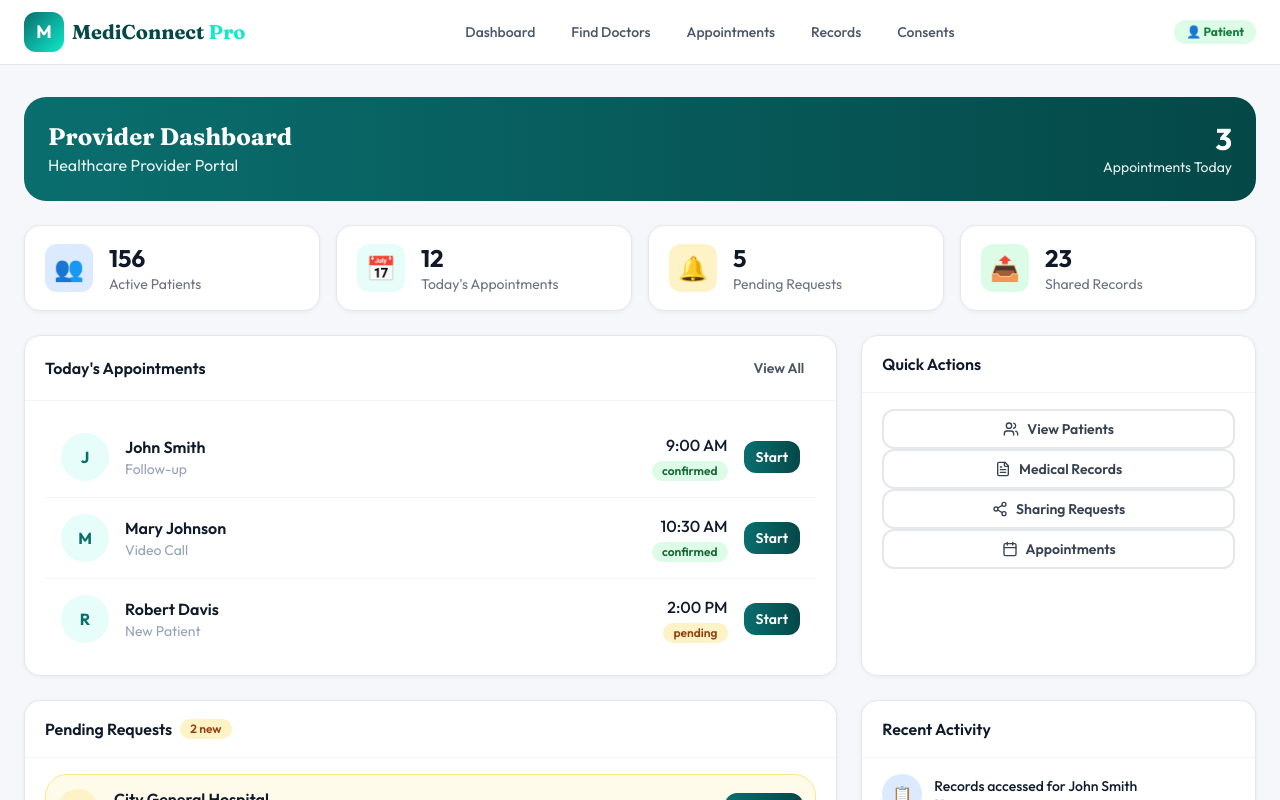
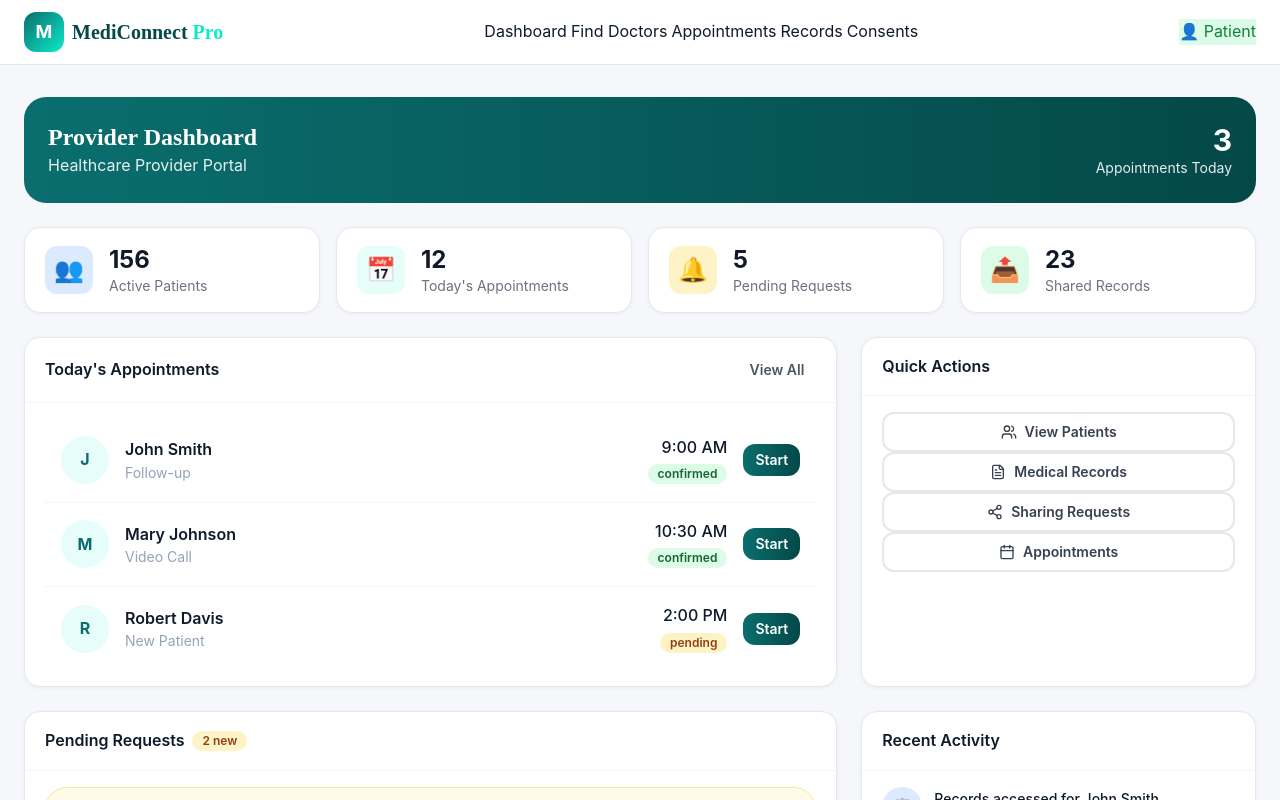
Before and after one commit to dwightm94/mediconnect-pro, a Next.js app: page /provider in a window 1280 px wide. Shown: the top 800 px of the page. Built offline with nearby package versions, Linux system fonts and the light colour scheme.

Commit message:
Refactor globals.css for theming and organization
Removed old font import and added root CSS variables for theming. Updated base styles and utility classes for better organization and maintainability.

```diff
--- a/src/app/globals.css
+++ b/src/app/globals.css
@@ -1,176 +1,260 @@
-@import url('https://fonts.googleapis.com/css2?family=Outfit:wght@300;400;500;600;700;800&family=Fraunces:wght@700;800;900&display=swap');
-
 @tailwind base;
 @tailwind components;
 @tailwind utilities;
 
-@layer base {
-  * {
-    @apply box-border;
+/* ============================================================
+   ROOT VARIABLES
+   ============================================================ */
+:root {
+  --primary: #0A6E6E;
+  --primary-deep: #054848;
+  --primary-glow: #0EEACA;
+  --primary-light: rgba(14, 234, 202, 0.10);
+
+  --bg-light: #F5F7FA;
+  --bg-card: #FFFFFF;
+
+  --text-dark: #0F1A2A;
+  --text-gray: #4A5568;
+  --text-light: #94A3B8;
+
+  --border: #E2E8F0;
+
+  --success: #059669;
+  --warning: #D97706;
+  --danger: #DC2626;
+  --info: #0891B2;
+}
+
+/* ============================================================
+   BASE STYLES
+   ============================================================ */
+* {
+  margin: 0;
+  padding: 0;
+  box-sizing: border-box;
+}
+
+html {
+  scroll-behavior: smooth;
+}
+
+body {
+  font-family: 'Outfit', -apple-system, BlinkMacSystemFont, 'Segoe UI', Roboto, Oxygen, Ubuntu, sans-serif;
+  background: var(--bg-light);
+  color: var(--text-dark);
+  line-height: 1.6;
+  -webkit-font-smoothing: antialiased;
+  -moz-osx-font-smoothing: grayscale;
+}
+
+/* ============================================================
+   ANIMATIONS
+   ============================================================ */
+@keyframes fadeIn {
+  from {
+    opacity: 0;
+    transform: translateY(10px);
   }
-
-  body {
-    @apply bg-surface-0 text-text-1 antialiased;
-    font-family: 'Outfit', sans-serif;
+  to {
+    opacity: 1;
+    transform: translateY(0);
   }
 }
 
-@layer components {
-  /* Buttons */
-  .btn {
-    @apply inline-flex items-center justify-center gap-2 px-5 py-3 rounded-[10px] font-semibold text-sm transition-all duration-200 cursor-pointer;
+@keyframes fadeUp {
+  from {
+    opacity: 0;
+    transform: translateY(20px);
   }
-
-  .btn-primary {
-    @apply bg-primary text-white hover:bg-primary-deep shadow-sm hover:shadow hover:-translate-y-0.5;
-  }
-
-  .btn-secondary {
-    @apply bg-white text-text-1 border border-gray-200 hover:border-primary hover:bg-primary-light;
-  }
-
-  .btn-danger {
-    @apply bg-status-bad text-white hover:bg-red-700;
-  }
-
-  .btn-ghost {
-    @apply bg-transparent text-text-2 hover:bg-surface-2;
-  }
-
-  /* Cards */
-  .card {
-    @apply bg-white border border-gray-200 rounded-[14px] shadow-sm overflow-hidden;
-  }
-
-  .card-header {
-    @apply p-5 border-b border-gray-100;
-  }
-
-  .card-body {
-    @apply p-5;
-  }
-
-  /* Form inputs */
-  .input {
-    @apply w-full px-4 py-3 rounded-[10px] border-2 border-gray-200 bg-white text-text-1 transition-all duration-200;
-    @apply focus:outline-none focus:border-primary focus:ring-2 focus:ring-primary-light;
-  }
-
-  .label {
-    @apply block text-sm font-medium text-text-2 mb-2;
-  }
-
-  /* Chips/Badges */
-  .chip {
-    @apply inline-flex items-center gap-1.5 px-2.5 py-1 rounded-full text-xs font-semibold;
-  }
-
-  .chip-ok {
-    @apply bg-green-100 text-green-700;
-  }
-
-  .chip-warn {
-    @apply bg-amber-100 text-amber-700;
-  }
-
-  .chip-bad {
-    @apply bg-red-100 text-red-700;
-  }
-
-  .chip-info {
-    @apply bg-blue-100 text-blue-700;
-  }
-
-  /* Stats cards */
-  .stat-card {
-    @apply card p-5 flex items-center gap-4;
-  }
-
-  .stat-icon {
-    @apply w-14 h-14 rounded-2xl flex items-center justify-center text-2xl;
-  }
-
-  .stat-value {
-    @apply text-2xl font-bold text-text-1;
-  }
-
-  .stat-label {
-    @apply text-sm text-text-3;
-  }
-
-  /* Navigation tabs */
-  .nav-tab {
-    @apply px-4 py-2 text-sm font-medium text-text-2 rounded-lg transition-colors;
-    @apply hover:bg-primary-light hover:text-primary;
-  }
-
-  .nav-tab.active {
-    @apply bg-primary text-white;
-  }
-
-  /* Tables */
-  .data-table {
-    @apply w-full text-sm;
-  }
-
-  .data-table th {
-    @apply text-left p-3 bg-surface-2 text-text-2 font-semibold text-xs uppercase tracking-wide;
-  }
-
-  .data-table td {
-    @apply p-3 border-b border-gray-100;
-  }
-
-  .data-table tr:hover td {
-    @apply bg-primary-light;
-  }
-
-  /* Role badges */
-  .role-badge {
-    @apply inline-flex items-center gap-1.5 px-3 py-1 rounded-full text-xs font-bold;
-  }
-
-  .role-badge.patient {
-    @apply bg-primary-light text-primary;
-  }
-
-  .role-badge.provider {
-    @apply bg-blue-100 text-blue-700;
-  }
-
-  .role-badge.orgadmin {
-    @apply bg-purple-100 text-purple-700;
-  }
-
-  /* Loading spinner */
-  .spinner {
-    @apply w-8 h-8 border-4 border-primary-light border-t-primary rounded-full animate-spin;
-  }
-
-  /* Modal */
-  .modal-overlay {
-    @apply fixed inset-0 bg-black/50 flex items-center justify-center z-50 p-4;
-  }
-
-  .modal-content {
-    @apply bg-white rounded-lg shadow-lg max-w-lg w-full max-h-[90vh] overflow-y-auto;
-  }
-
-  .modal-header {
-    @apply flex items-center justify-between p-5 border-b border-gray-100;
-  }
-
-  .modal-body {
-    @apply p-5;
+  to {
+    opacity: 1;
+    transform: translateY(0);
   }
 }
 
-/* Animations */
-@keyframes fadeIn {
-  from { opacity: 0; transform: translateY(10px); }
-  to { opacity: 1; transform: translateY(0); }
+@keyframes scaleIn {
+  from {
+    opacity: 0;
+    transform: scale(0.95);
+  }
+  to {
+    opacity: 1;
+    transform: scale(1);
+  }
+}
+
+@keyframes slideInRight {
+  from {
+    opacity: 0;
+    transform: translateX(20px);
+  }
+  to {
+    opacity: 1;
+    transform: translateX(0);
+  }
+}
+
+@keyframes pulse {
+  0%, 100% {
+    opacity: 1;
+  }
+  50% {
+    opacity: 0.5;
+  }
+}
+
+@keyframes spin {
+  from {
+    transform: rotate(0deg);
+  }
+  to {
+    transform: rotate(360deg);
+  }
 }
 
 .animate-fade-in {
-  animation: fadeIn 0.3s ease-out;
+  animation: fadeIn 0.3s ease-out forwards;
 }
+
+.animate-fade-up {
+  animation: fadeUp 0.4s ease-out forwards;
+}
+
+.animate-scale-in {
+  animation: scaleIn 0.2s ease-out forwards;
+}
+
+.animate-slide-in-right {
+  animation: slideInRight 0.3s ease-out forwards;
+}
+
+.animate-pulse {
+  animation: pulse 2s ease-in-out infinite;
+}
+
+.animate-spin {
+  animation: spin 1s linear infinite;
+}
+
+/* ============================================================
+   SCROLLBAR
+   ============================================================ */
+::-webkit-scrollbar {
+  width: 8px;
+  height: 8px;
+}
+
+::-webkit-scrollbar-track {
+  background: #f1f1f1;
+  border-radius: 4px;
+}
+
+::-webkit-scrollbar-thumb {
+  background: #c1c1c1;
+  border-radius: 4px;
+}
+
+::-webkit-scrollbar-thumb:hover {
+  background: #a1a1a1;
+}
+
+/* ============================================================
+   FORM ELEMENTS
+   ============================================================ */
+input, select, textarea {
+  font-family: inherit;
+}
+
+input:focus, select:focus, textarea:focus {
+  outline: none;
+}
+
+/* ============================================================
+   UTILITIES
+   ============================================================ */
+.text-gradient {
+  background: linear-gradient(135deg, var(--primary), var(--primary-glow));
+  -webkit-background-clip: text;
+  -webkit-text-fill-color: transparent;
+  background-clip: text;
+}
+
+.bg-gradient-primary {
+  background: linear-gradient(135deg, var(--primary), var(--primary-deep));
+}
+
+.bg-gradient-glow {
+  background: linear-gradient(135deg, var(--primary), var(--primary-glow));
+}
+
+.shadow-glow {
+  box-shadow: 0 0 20px rgba(14, 234, 202, 0.3);
+}
+
+/* ============================================================
+   RESPONSIVE UTILITIES
+   ============================================================ */
+.hide-scrollbar {
+  -ms-overflow-style: none;
+  scrollbar-width: none;
+}
+
+.hide-scrollbar::-webkit-scrollbar {
+  display: none;
+}
+
+/* ============================================================
+   GLASS MORPHISM
+   ============================================================ */
+.glass {
+  background: rgba(255, 255, 255, 0.8);
+  backdrop-filter: blur(10px);
+  -webkit-backdrop-filter: blur(10px);
+}
+
+.glass-dark {
+  background: rgba(0, 0, 0, 0.5);
+  backdrop-filter: blur(10px);
+  -webkit-backdrop-filter: blur(10px);
+}
+
+/* ============================================================
+   LOADING SKELETON
+   ============================================================ */
+.skeleton {
+  background: linear-gradient(90deg, #f0f0f0 25%, #e0e0e0 50%, #f0f0f0 75%);
+  background-size: 200% 100%;
+  animation: skeleton-loading 1.5s infinite;
+}
+
+@keyframes skeleton-loading {
+  0% {
+    background-position: 200% 0;
+  }
+  100% {
+    background-position: -200% 0;
+  }
+}
+
+/* ============================================================
+   FOCUS STATES
+   ============================================================ */
+.focus-ring {
+  @apply focus:ring-2 focus:ring-[#0A6E6E] focus:ring-offset-2 focus:outline-none;
+}
+
+/* ============================================================
+   TRANSITIONS
+   ============================================================ */
+.transition-fast {
+  transition: all 0.15s ease;
+}
+
+.transition-normal {
+  transition: all 0.25s ease;
+}
+
+.transition-slow {
+  transition: all 0.35s ease;
+}
```
